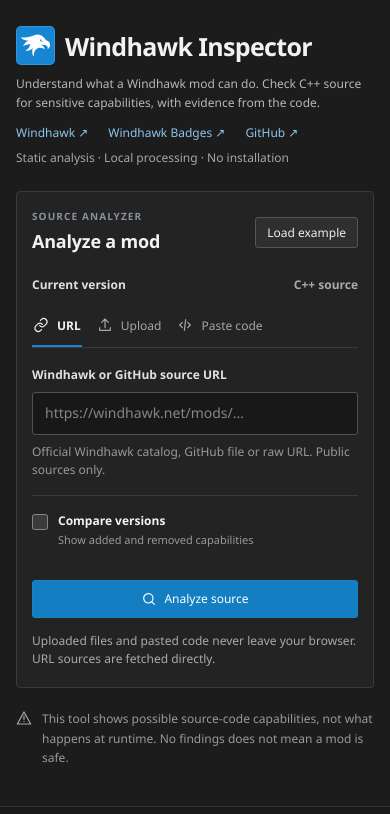
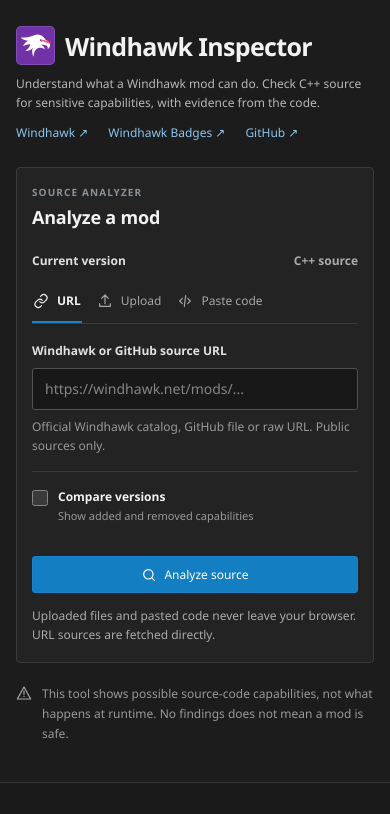
Before and after one commit to luizbizzio/windhawk-inspector, a React (Vite) app: page / in a window 390 px wide. Shown: the top 814 px of the page. Built offline with nearby package versions, Linux system fonts and the light colour scheme.

Commit message:
style: simplify header and add violet laser eagle logo

```diff
--- a/src/App.tsx
+++ b/src/App.tsx
@@ -55,20 +55,6 @@ async function prepareSource(data: SourcePanelState): Promise<SourceInput> {
   if (new TextEncoder().encode(data.code).byteLength > MAX_SOURCE_BYTES) throw new Error('Pasted code exceeds the 2 MB limit.');
   return { source: data.code, filename: 'pasted-code.wh.cpp' };
 }
-
-const sample = `// ==WindhawkMod==
-// @id example-inspector
-// @name Example Mod
-// @version 1.0.0
-// @include explorer.exe
-// ==/WindhawkMod==
-#include <windows.h>
-void Example() {
-  Wh_SetFunctionHook(nullptr, nullptr, nullptr);
-  // This comment mentions DeleteFileW(), but it must not trigger a finding.
-  CreateProcessW(nullptr, L"tool.exe", nullptr, nullptr, FALSE, 0, nullptr, nullptr, nullptr, nullptr);
-  RegSetValueExW(nullptr, L"Example", 0, REG_SZ, nullptr, 0);
-}`;
 
 function saveFile(filename: string, content: string, mime: string) {
   const url = URL.createObjectURL(new Blob([content],{type:mime}));
@@ -183,7 +169,6 @@ export default function App() {
     } catch(err) { setError(err instanceof Error ? err.message : 'An unexpected error occurred.'); }
     finally { setBusy(false); }
   }
-  const loadSample=()=>{setInput({mode:'paste',code:sample,url:''});setError('');};
   return <div className="app">
     <main className="wrap main">
       <div className="page-heading">
@@ -200,14 +185,12 @@ export default function App() {
             <a href="https://windhawk-badges.luizbizzio.com/" target="_blank" rel="noopener noreferrer">Windhawk Badges ↗</a>
             <a href="https://github.com/luizbizzio/windhawk-inspector" target="_blank" rel="noopener noreferrer">GitHub ↗</a>
           </nav>
-          <div className="catalog-summary">Static analysis · Local processing · No installation</div>
         </div>
       </div>
 
       <section className="workspace panel" aria-labelledby="analyze-title">
         <div className="workspace-top panel-heading">
           <div><p className="eyebrow">SOURCE ANALYZER</p><h2 id="analyze-title">Analyze a mod</h2></div>
-          <button type="button" className="secondary compact" onClick={loadSample} disabled={busy}>Load example</button>
         </div>
         <SourcePanel title="Current version" data={input} setData={setInput} disabled={busy}/>
         <label className="compare-toggle">
--- a/src/styles.css
+++ b/src/styles.css
@@ -37,7 +37,7 @@ a:hover { color: #b3dffc; text-decoration: underline; }
 .page-heading { display: flex; justify-content: space-between; align-items: center; gap: 20px 30px; margin-bottom: 25px; }
 .page-heading-copy { min-width: 0; }
 .page-title-row { display: flex; align-items: center; gap: 13px; margin-bottom: 10px; }
-.brand-mark { width: 34px; height: 34px; flex: none; display: grid; place-items: center; background: #1685d2; border: 1px solid #ffffff21; border-radius: 4px; }
+.brand-mark { width: 34px; height: 34px; flex: none; display: grid; place-items: center; background: #7132a8; border: 1px solid #ffffff21; border-radius: 4px; }
 .brand-mark img { width: 27px; height: 27px; display: block; }
 .page-logo { width: 47px; height: 47px; border-radius: 7px; }
 .page-logo img { width: 36px; height: 36px; }
@@ -46,7 +46,6 @@ a:hover { color: #b3dffc; text-decoration: underline; }
 .page-heading-meta { display: flex; flex-shrink: 0; align-self: flex-end; align-items: flex-end; flex-direction: column; gap: 7px; }
 .page-links { display: flex; flex-wrap: wrap; justify-content: flex-end; gap: 7px 20px; }
 .page-links a { font-size: 12px; font-weight: 500; color: #8bc5eb; white-space: nowrap; }
-.catalog-summary { font-size: 12px; color: #a7a7a7; text-align: right; white-space: nowrap; }
 
 /* One surface, no stacked decorative cards or gradients. */
 .panel, .workspace, .results, .diff { border: 1px solid var(--border); background: var(--surface); border-radius: 4px; padding: 23px 26px; margin-bottom: 17px; }
@@ -177,7 +176,6 @@ a:hover { color: #b3dffc; text-decoration: underline; }
   .page-heading { flex-direction: column; align-items: flex-start; gap: 12px; }
   .page-heading-meta { align-self: flex-start; align-items: flex-start; }
   .page-links { justify-content: flex-start; }
-  .catalog-summary { text-align: left; }
 }
 @media (max-width: 650px) {
   .wrap { padding-left: 16px; padding-right: 16px; }
```
Also changed, not shown: public/assets/windhawk-logo.svg.
